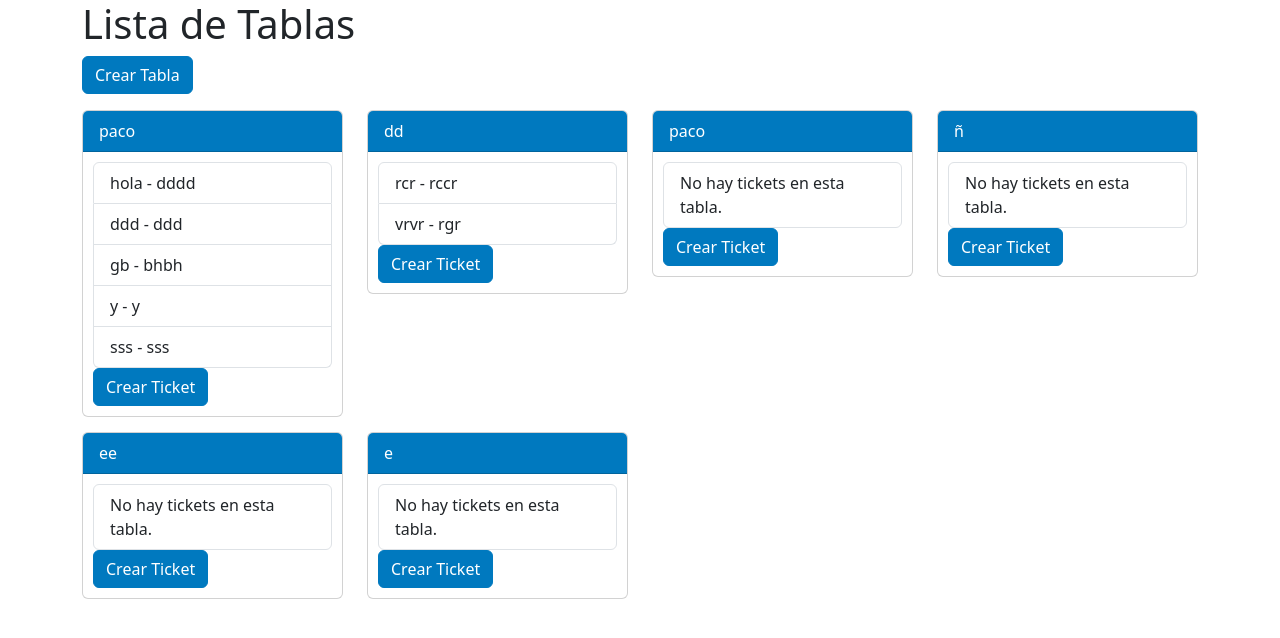
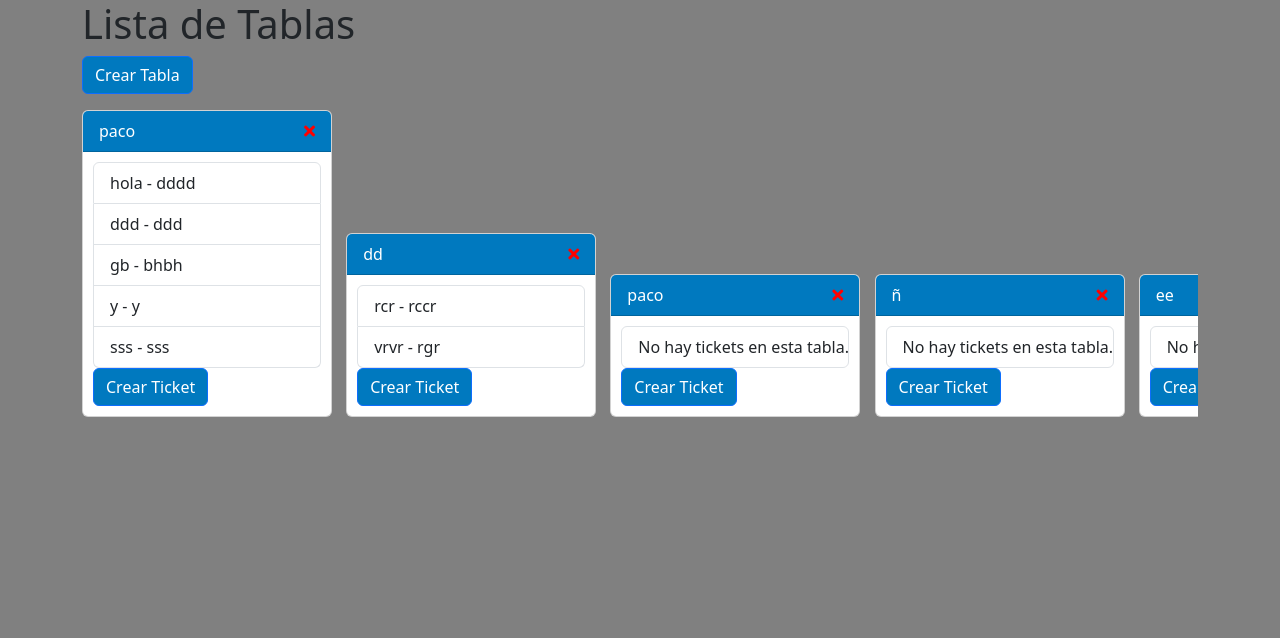
Before and after one commit to Holiwis1/mi_proyecto, a Django app: page /table_list/ in a window 1280 px wide. Shown: the top 638 px of the page. Run offline with Django 5.2, Linux system fonts and the light colour scheme; data comes from the database, SQL or seed files in the repository; both versions use the stored data as it was after the commit.

Commit message:
slider creado

```diff
--- a/core/templates/core/table_list.html
+++ b/core/templates/core/table_list.html
@@ -4,21 +4,42 @@
     <title>Lista de Tablas</title>
     <!-- Enlaza Bootstrap CSS -->
     <link href="https://cdn.jsdelivr.net/npm/bootstrap@5.3.0/dist/css/bootstrap.min.css" rel="stylesheet">
+    <!-- Enlaza Font Awesome -->
+    <link rel="stylesheet" href="https://cdnjs.cloudflare.com/ajax/libs/font-awesome/5.15.4/css/all.min.css">
     <style>
         /* Personaliza el estilo si es necesario */
+        body {
+            background-color: gray;
+        }
         .card {
             margin-bottom: 15px;
         }
         .card-header {
+            display: flex;
+            justify-content: space-between;
+            align-items: center;
             background-color: #0079BF;
             color: white;
+        }
+        .card-header .delete-icon {
+            color: red; /* Cambia el color del ícono de eliminar a rojo */
         }
         .card-body {
             padding: 10px;
         }
         .btn-primary {
             background-color: #0079BF;
-            border-color: #0079BF;
+        }
+        /* Contenedor con desplazamiento horizontal */
+        .scrolling-wrapper {
+            overflow-x: auto;
+            white-space: nowrap;
+            padding-bottom: 15px; /* Ajusta el espacio inferior */
+        }
+        .scrolling-wrapper .card {
+            display: inline-block;
+            margin-right: 10px; /* Espacio entre las tarjetas */
+            width: 250px; /* Ancho de cada tarjeta */
         }
     </style>
 </head>
@@ -31,12 +52,15 @@
             {{ form.as_p }}
             <button type="submit" class="btn btn-primary">Crear Tabla</button>
         </form>
-        <div class="row">
+        <!-- Contenedor con desplazamiento horizontal -->
+        <div class="scrolling-wrapper">
             {% for table in tables %}
-            <div class="col-lg-3 col-md-4 col-sm-6">
             <div class="card">
                 <div class="card-header">
-                        {{ table.name }}
+                    <span>{{ table.name }}</span>
+                    <a href="#" class="delete-table" data-table-id="{{ table.id }}">
+                        <i class="fas fa-times delete-icon"></i> <!-- Añade la clase delete-icon para cambiar el color -->
+                    </a>
                 </div>
                 <div class="card-body">
                     <ul class="list-group">
@@ -53,12 +77,43 @@
                     </form>
                 </div>
             </div>
-            </div>
             {% endfor %}
         </div>
     </div>
 
     <!-- Enlaza Bootstrap JS y Popper.js (para algunos componentes de Bootstrap) -->
     <script src="https://cdn.jsdelivr.net/npm/bootstrap@5.3.0/dist/js/bootstrap.bundle.min.js"></script>
+    <!-- Script para eliminar tablas -->
+    <script>
+        document.addEventListener('DOMContentLoaded', function() {
+            const deleteButtons = document.querySelectorAll('.delete-table');
+
+            deleteButtons.forEach(button => {
+                button.addEventListener('click', function(event) {
+                    event.preventDefault();
+                    const tableId = this.getAttribute('data-table-id');
+                    if (confirm('¿Estás seguro de que quieres eliminar esta tabla?')) {
+                        fetch(`/eliminar_tabla/${tableId}/`, {
+                            method: 'POST',
+                            headers: {
+                                'Content-Type': 'application/json',
+                                'X-CSRFToken': '{{ csrf_token }}'
+                            }
+                        })
+                        .then(response => {
+                            if (response.ok) {
+                                window.location.reload();
+                            } else {
+                                console.error('Ha ocurrido un error al eliminar la tabla.');
+                            }
+                        })
+                        .catch(error => {
+                            console.error('Ha ocurrido un error al eliminar la tabla.', error);
+                        });
+                    }
+                });
+            });
+        });
+    </script>
 </body>
 </html>
--- a/core/urls.py
+++ b/core/urls.py
@@ -18,7 +18,7 @@ urlpatterns = [
     path('editar_cliente/<int:cliente_id>/', views.editar_cliente, name='editar_cliente'), #http://127.0.0.1:8000/editar (por id de cliente)
     path('eliminar_cliente/<int:cliente_id>/', views.eliminar_cliente, name='eliminar_cliente'), #para eliminar cliente
     #urls de trello
-
+    path('eliminar_tabla/<int:table_id>/', views.eliminar_tabla, name='eliminar_tabla'),
     path('table_list/', views.table_list, name='table_list'),
     path('crear-tabla/', views.crear_tabla, name='crear_tabla'),
     path('table/<int:table_id>/', views.table_detail, name='table_detail'),
--- a/core/views.py
+++ b/core/views.py
@@ -287,3 +287,8 @@ def ticket_delete(request, ticket_id):
     table_id = ticket.table.id
     ticket.delete()
     return redirect('table_detail', table_id=table_id)
+
+def eliminar_tabla(request, table_id):
+    table = get_object_or_404(Table, pk=table_id)
+    table.delete()
+    return JsonResponse({'message': 'Tabla eliminada exitosamente'})
```
Also changed, not shown: db.sqlite3. Lines whose indentation alone changed are shown as unchanged.
